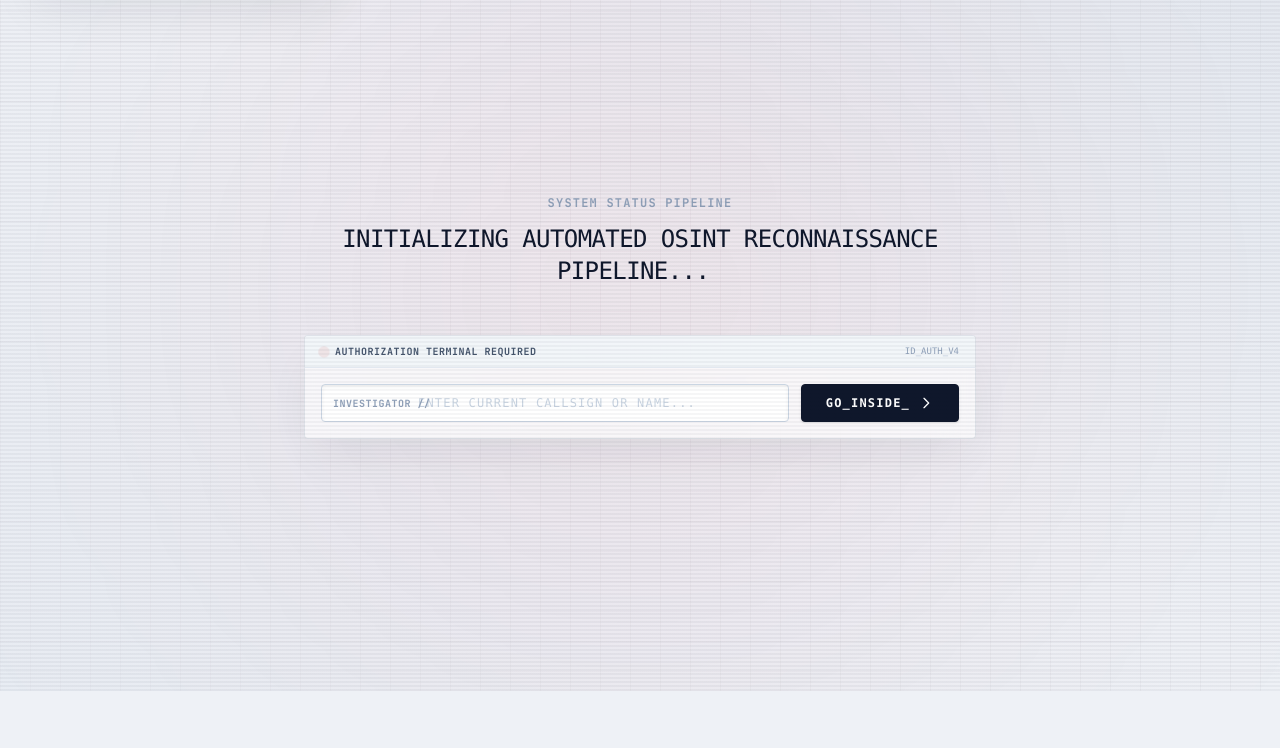
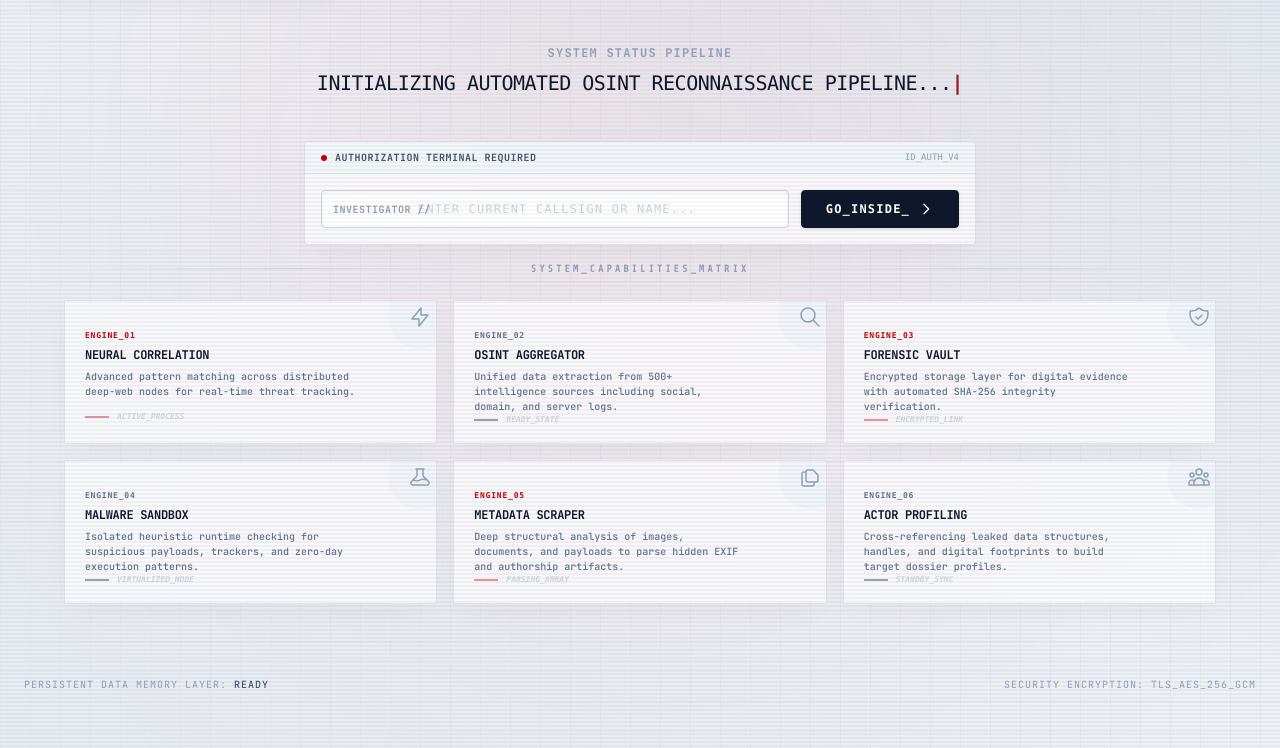
Before and after one commit to Cyber-SaniyaX/blackops, a plain HTML site: page index.html in a window 1280 px wide. Shown: the part 109-857 px from the top of the page. Before the commit the page ends 800 px from the top, so only its background shows below. Drawn offline with nearby package versions, Linux system fonts and the light colour scheme.

Commit message:
Update index.html

```diff
--- a/index.html
+++ b/index.html
@@ -12,19 +12,19 @@
     <style>
         body {
             font-family: 'JetBrains Mono', monospace;
-            background: #eef1f6; /* Premium Soft Platinum Gray Background */
+            background: #eef1f6;
         }
         .tech-font {
             font-family: 'Share Tech Mono', sans-serif;
         }
-        /* Tactical Matte Grid Overlay (Dark gray lines on lighter background) */
+        /* Tactical Matte Grid Overlay */
         .tactical-grid {
             background-size: 30px 30px;
             background-image:
                 linear-gradient(to right, rgba(15, 23, 42, 0.03) 1px, transparent 1px),
                 linear-gradient(to bottom, rgba(15, 23, 42, 0.03) 1px, transparent 1px);
         }
-        /* Scanline Effect adapted for lighter premium theme */
+        /* Light Scanline Effect */
         .scanline::after {
             content: " ";
             display: block;
@@ -35,19 +35,18 @@
             background-size: 100% 4px;
             pointer-events: none;
         }
-        /* Ultra Premium Structural Glassmorphism (Light Platinum Style) */
+        /* Ultra Premium Light Structural Panels */
         .platinum-panel {
             background: rgba(255, 255, 255, 0.65);
             backdrop-filter: blur(16px);
             -webkit-backdrop-filter: blur(16px);
             border: 1px solid rgba(148, 163, 184, 0.25);
-            box-shadow: 0 20px 50px -12px rgba(15, 23, 42, 0.08);
+            box-shadow: 0 10px 30px -10px rgba(15, 23, 42, 0.05);
         }
         .crimson-glow-input:focus-within {
             box-shadow: 0 0 20px rgba(139, 0, 0, 0.12);
             border-color: #8b0000;
         }
-        /* Custom Blinking Cursor */
         .cursor-blink::after {
             content: '|';
             animation: blink 1s infinite;
@@ -58,17 +57,25 @@
             0%, 100% { opacity: 1; }
             50% { opacity: 0; }
         }
+        /* Custom layout scroll management */
+        #app-root {
+            overflow-y: auto;
+            scrollbar-width: none;
+        }
+        #app-root::-webkit-scrollbar {
+            display: none;
+        }
     </style>
 </head>
-<body class="h-screen w-screen overflow-hidden text-slate-800 antialiased relative select-none scanline">
+<body class="min-h-screen w-screen text-slate-800 antialiased relative select-none scanline">
 
     <div class="absolute inset-0 tactical-grid pointer-events-none z-0"></div>
     <div class="absolute inset-0 bg-gradient-to-tr from-slate-200/50 via-transparent to-slate-300/30 pointer-events-none z-0"></div>
-    <div class="absolute top-1/2 left-1/2 -translate-x-1/2 -translate-y-1/2 w-[800px] h-[800px] bg-red-600/5 rounded-full blur-[180px] pointer-events-none"></div>
+    <div class="absolute top-1/3 left-1/2 -translate-x-1/2 -translate-y-1/2 w-[800px] h-[800px] bg-red-600/5 rounded-full blur-[180px] pointer-events-none"></div>
 
-    <div id="app-root" class="w-full h-full flex flex-col justify-between relative z-10 p-6">
+    <div id="app-root" class="w-full min-h-screen flex flex-col justify-between relative z-10 p-6 space-y-8">
 
-        <header class="w-full flex justify-between items-start pointer-events-none">
+        <header class="w-full flex justify-between items-start pointer-events-none shrink-0">
             <div class="flex items-center space-x-4 p-4 rounded-lg platinum-panel">
                 <div class="relative flex items-center justify-center w-12 h-12 bg-slate-100 border border-slate-300 rounded-md overflow-hidden shadow-inner">
                     <div class="absolute w-full h-[1px] bg-slate-300"></div>
@@ -92,11 +99,11 @@
             </div>
         </header>
 
-        <div id="gateway-stage" class="w-full max-w-4xl mx-auto flex flex-col items-center justify-center my-auto space-y-12 transition-all duration-1000 ease-in-out">
+        <div id="gateway-stage" class="w-full max-w-4xl mx-auto flex flex-col items-center justify-center space-y-6 my-auto pt-4 transition-all duration-1000 ease-in-out">
 
-            <div class="w-full text-center space-y-3 min-h-[64px]">
+            <div class="w-full text-center space-y-2 min-h-[48px]">
                 <div class="text-xs uppercase tracking-widest text-slate-400 font-bold">System Status Pipeline</div>
-                <h2 id="typing-engine" class="text-xl md:text-2xl font-normal text-slate-900 font-mono tracking-tight max-w-3xl mx-auto h-16 cursor-blink"></h2>
+                <h2 id="typing-engine" class="text-lg md:text-xl font-normal text-slate-900 font-mono tracking-tight max-w-3xl mx-auto h-12 cursor-blink"></h2>
             </div>
 
             <div class="w-full max-w-2xl platinum-panel rounded shadow-xl overflow-hidden relative crimson-glow-input border border-slate-300 transition-all duration-500">
@@ -134,109 +141,126 @@
                     </button>
                 </form>
             </div>
+        </div>
 
-        </div>
-        <div id="features-matrix" class="w-full max-w-6xl mx-auto mt-20 mb-10 transition-all duration-1000">
-            <div class="flex flex-col space-y-8">
+        <div id="features-matrix" class="w-full max-w-6xl mx-auto pt-4 pb-6 transition-all duration-1000">
+            <div class="flex flex-col space-y-6">
+
                 <div class="flex items-center space-x-4 px-2">
                     <div class="h-[1px] flex-1 bg-gradient-to-r from-transparent via-slate-300 to-transparent"></div>
-                    <h3 class="text-[11px] font-bold tracking-[0.3em] text-slate-400 uppercase tech-font">System_Capabilities_Matrix</h3>
+                    <h3 class="text-[10px] font-bold tracking-[0.3em] text-slate-400 uppercase tech-font">System_Capabilities_Matrix</h3>
                     <div class="h-[1px] flex-1 bg-gradient-to-r from-transparent via-slate-300 to-transparent"></div>
                 </div>
 
-                <div class="grid grid-cols-1 md:grid-cols-3 gap-6">
+                <div class="grid grid-cols-1 md:grid-cols-2 lg:grid-cols-3 gap-4">
 
-                    <div class="platinum-panel group hover:border-red-700/30 transition-all duration-500 p-6 relative overflow-hidden flex flex-col justify-between h-48 cursor-default">
-                        <div class="absolute -right-4 -top-4 w-20 h-20 bg-slate-100 rounded-full group-hover:bg-red-50 transition-colors duration-500 flex items-center justify-center">
-                            <svg class="w-8 h-8 text-slate-300 group-hover:text-red-700 transition-colors" fill="none" stroke="currentColor" viewBox="0 0 24 24">
-                                <path stroke-linecap="round" stroke-linejoin="round" stroke-width="1" d="M13 10V3L4 14h7v7l9-11h-7z"></path>
+                    <div class="platinum-panel group hover:border-red-700/30 transition-all duration-300 p-5 relative overflow-hidden flex flex-col justify-between h-36 cursor-default">
+                        <div class="absolute -right-4 -top-4 w-16 h-16 bg-slate-100 rounded-full group-hover:bg-red-50 transition-colors duration-300 flex items-center justify-center">
+                            <svg class="w-6 h-6 text-slate-400 group-hover:text-red-700 transition-colors" fill="none" stroke="currentColor" viewBox="0 0 24 24">
+                                <path stroke-linecap="round" stroke-linejoin="round" stroke-width="1.5" d="M13 10V3L4 14h7v7l9-11h-7z"></path>
                             </svg>
                         </div>
-                        <div class="relative z-10">
-                            <span class="text-[9px] font-bold text-red-700 font-mono tracking-widest uppercase">Engine_01</span>
-                            <h4 class="text-sm font-bold text-slate-900 mt-1 uppercase tracking-tight">Neural Correlation</h4>
-                            <p class="text-[10px] text-slate-500 mt-2 leading-relaxed font-medium">Advanced pattern matching across distributed deep-web nodes for real-time threat actor tracking.</p>
+                        <div class="relative z-10 max-w-[82%]">
+                            <span class="text-[8px] font-bold text-red-700 font-mono tracking-widest uppercase">Engine_01</span>
+                            <h4 class="text-xs font-bold text-slate-900 mt-0.5 uppercase tracking-tight">Neural Correlation</h4>
+                            <p class="text-[10px] text-slate-500 mt-1.5 leading-normal font-medium">Advanced pattern matching across distributed deep-web nodes for real-time threat tracking.</p>
                         </div>
-                        <div class="flex items-center space-x-2 opacity-50 group-hover:opacity-100 transition-opacity">
-                            <div class="h-1 w-8 bg-red-700"></div>
-                            <span class="text-[9px] font-bold text-slate-400 font-mono italic">ACTIVE_PROCESS</span>
+                        <div class="flex items-center space-x-2 opacity-40 group-hover:opacity-100 transition-opacity">
+                            <div class="h-0.5 w-6 bg-red-700"></div>
+                            <span class="text-[8px] font-bold text-slate-400 font-mono italic">ACTIVE_PROCESS</span>
                         </div>
                     </div>
 
-                    <div class="platinum-panel group hover:border-slate-900 transition-all duration-500 p-6 relative overflow-hidden flex flex-col justify-between h-48 cursor-default">
-                        <div class="absolute -right-4 -top-4 w-20 h-20 bg-slate-100 rounded-full group-hover:bg-slate-200 transition-colors duration-500 flex items-center justify-center">
-                            <svg class="w-8 h-8 text-slate-300 group-hover:text-slate-900 transition-colors" fill="none" stroke="currentColor" viewBox="0 0 24 24">
-                                <path stroke-linecap="round" stroke-linejoin="round" stroke-width="1" d="M21 21l-6-6m2-5a7 7 0 11-14 0 7 7 0 0114 0z"></path>
+                    <div class="platinum-panel group hover:border-slate-900/30 transition-all duration-300 p-5 relative overflow-hidden flex flex-col justify-between h-36 cursor-default">
+                        <div class="absolute -right-4 -top-4 w-16 h-16 bg-slate-100 rounded-full group-hover:bg-slate-200 transition-colors duration-300 flex items-center justify-center">
+                            <svg class="w-6 h-6 text-slate-400 group-hover:text-slate-900 transition-colors" fill="none" stroke="currentColor" viewBox="0 0 24 24">
+                                <path stroke-linecap="round" stroke-linejoin="round" stroke-width="1.5" d="M21 21l-6-6m2-5a7 7 0 11-14 0 7 7 0 0114 0z"></path>
                             </svg>
                         </div>
-                        <div class="relative z-10">
-                            <span class="text-[9px] font-bold text-slate-500 font-mono tracking-widest uppercase">Engine_02</span>
-                            <h4 class="text-sm font-bold text-slate-900 mt-1 uppercase tracking-tight">OSINT Aggregator</h4>
-                            <p class="text-[10px] text-slate-500 mt-2 leading-relaxed font-medium">Unified data extraction from 500+ intelligence sources including social, domain, and server metadata.</p>
+                        <div class="relative z-10 max-w-[82%]">
+                            <span class="text-[8px] font-bold text-slate-500 font-mono tracking-widest uppercase">Engine_02</span>
+                            <h4 class="text-xs font-bold text-slate-900 mt-0.5 uppercase tracking-tight">OSINT Aggregator</h4>
+                            <p class="text-[10px] text-slate-500 mt-1.5 leading-normal font-medium">Unified data extraction from 500+ intelligence sources including social, domain, and server logs.</p>
                         </div>
-                        <div class="flex items-center space-x-2 opacity-50 group-hover:opacity-100 transition-opacity">
-                            <div class="h-1 w-8 bg-slate-900"></div>
-                            <span class="text-[9px] font-bold text-slate-400 font-mono italic">READY_STATE</span>
+                        <div class="flex items-center space-x-2 opacity-40 group-hover:opacity-100 transition-opacity">
+                            <div class="h-0.5 w-6 bg-slate-900"></div>
+                            <span class="text-[8px] font-bold text-slate-400 font-mono italic">READY_STATE</span>
                         </div>
                     </div>
 
-                    <div class="platinum-panel group hover:border-red-700/30 transition-all duration-500 p-6 relative overflow-hidden flex flex-col justify-between h-48 cursor-default">
-                        <div class="absolute -right-4 -top-4 w-20 h-20 bg-slate-100 rounded-full group-hover:bg-red-50 transition-colors duration-500 flex items-center justify-center">
-                            <svg class="w-8 h-8 text-slate-300 group-hover:text-red-700 transition-colors" fill="none" stroke="currentColor" viewBox="0 0 24 24">
-                                <path stroke-linecap="round" stroke-linejoin="round" stroke-width="1" d="M9 12l2 2 4-4m5.618-4.016A11.955 11.955 0 0112 2.944a11.955 11.955 0 01-8.618 3.04A12.02 12.02 0 003 9c0 5.591 3.824 10.29 9 11.622 5.176-1.332 9-6.03 9-11.622 0-1.042-.133-2.052-.382-3.016z"></path>
+                    <div class="platinum-panel group hover:border-red-700/30 transition-all duration-300 p-5 relative overflow-hidden flex flex-col justify-between h-36 cursor-default">
+                        <div class="absolute -right-4 -top-4 w-16 h-16 bg-slate-100 rounded-full group-hover:bg-red-50 transition-colors duration-300 flex items-center justify-center">
+                            <svg class="w-6 h-6 text-slate-400 group-hover:text-red-700 transition-colors" fill="none" stroke="currentColor" viewBox="0 0 24 24">
+                                <path stroke-linecap="round" stroke-linejoin="round" stroke-width="1.5" d="M9 12l2 2 4-4m5.618-4.016A11.955 11.955 0 0112 2.944a11.955 11.955 0 01-8.618 3.04A12.02 12.02 0 003 9c0 5.591 3.824 10.29 9 11.622 5.176-1.332 9-6.03 9-11.622 0-1.042-.133-2.052-.382-3.016z"></path>
                             </svg>
                         </div>
-                        <div class="relative z-10">
-                            <span class="text-[9px] font-bold text-red-700 font-mono tracking-widest uppercase">Engine_03</span>
-                            <h4 class="text-sm font-bold text-slate-900 mt-1 uppercase tracking-tight">Forensic Vault</h4>
-                            <p class="text-[10px] text-slate-500 mt-2 leading-relaxed font-medium">Encrypted storage layer for digital evidence with automated SHA-256 integrity verification.</p>
+                        <div class="relative z-10 max-w-[82%]">
+                            <span class="text-[8px] font-bold text-red-700 font-mono tracking-widest uppercase">Engine_03</span>
+                            <h4 class="text-xs font-bold text-slate-900 mt-0.5 uppercase tracking-tight">Forensic Vault</h4>
+                            <p class="text-[10px] text-slate-500 mt-1.5 leading-normal font-medium">Encrypted storage layer for digital evidence with automated SHA-256 integrity verification.</p>
                         </div>
-                        <div class="flex items-center space-x-2 opacity-50 group-hover:opacity-100 transition-opacity">
-                            <div class="h-1 w-8 bg-red-700"></div>
-                            <span class="text-[9px] font-bold text-slate-400 font-mono italic">ENCRYPTED_LINK</span>
+                        <div class="flex items-center space-x-2 opacity-40 group-hover:opacity-100 transition-opacity">
+                            <div class="h-0.5 w-6 bg-red-700"></div>
+                            <span class="text-[8px] font-bold text-slate-400 font-mono italic">ENCRYPTED_LINK</span>
                         </div>
                     </div>
+
+                    <div class="platinum-panel group hover:border-slate-900/30 transition-all duration-300 p-5 relative overflow-hidden flex flex-col justify-between h-36 cursor-default">
+                        <div class="absolute -right-4 -top-4 w-16 h-16 bg-slate-100 rounded-full group-hover:bg-slate-200 transition-colors duration-300 flex items-center justify-center">
+                            <svg class="w-6 h-6 text-slate-400 group-hover:text-slate-900 transition-colors" fill="none" stroke="currentColor" viewBox="0 0 24 24">
+                                <path stroke-linecap="round" stroke-linejoin="round" stroke-width="1.5" d="M19.428 15.428a2 2 0 00-1.022-.547l-2.387-.477a6 6 0 00-3.86.517l-.318.158a6 6 0 01-3.86.517L6.05 15.21a2 2 0 00-1.806.547M8 4h8l-1 1v5.172a2 2 0 00.586 1.414l5 5c1.26 1.26.367 3.414-1.415 3.414H4.828c-1.782 0-2.674-2.154-1.414-3.414l5-5A2 2 0 009 10.172V5L8 4z"></path>
+                            </svg>
+                        </div>
+                        <div class="relative z-10 max-w-[82%]">
+                            <span class="text-[8px] font-bold text-slate-500 font-mono tracking-widest uppercase">Engine_04</span>
+                            <h4 class="text-xs font-bold text-slate-900 mt-0.5 uppercase tracking-tight">Malware Sandbox</h4>
+                            <p class="text-[10px] text-slate-500 mt-1.5 leading-normal font-medium">Isolated heuristic runtime checking for suspicious payloads, trackers, and zero-day execution patterns.</p>
+                        </div>
+                        <div class="flex items-center space-x-2 opacity-40 group-hover:opacity-100 transition-opacity">
+                            <div class="h-0.5 w-6 bg-slate-900"></div>
+                            <span class="text-[8px] font-bold text-slate-400 font-mono italic">VIRTUALIZED_NODE</span>
+                        </div>
+                    </div>
+
+                    <div class="platinum-panel group hover:border-red-700/30 transition-all duration-300 p-5 relative overflow-hidden flex flex-col justify-between h-36 cursor-default">
+                        <div class="absolute -right-4 -top-4 w-16 h-16 bg-slate-100 rounded-full group-hover:bg-red-50 transition-colors duration-300 flex items-center justify-center">
+                            <svg class="w-6 h-6 text-slate-400 group-hover:text-red-700 transition-colors" fill="none" stroke="currentColor" viewBox="0 0 24 24">
+                                <path stroke-linecap="round" stroke-linejoin="round" stroke-width="1.5" d="M8 7v8a2 2 0 002 2h6M8 7a2 2 0 012-2h4.586a1 1 0 01.707.293l4.414 4.414a1 1 0 01.293.707V15a2 2 0 01-2 2h-2M8 7H6a2 2 0 00-2 2v10a2 2 0 002 2h8a2 2 0 002-2v-2"></path>
+                            </svg>
+                        </div>
+                        <div class="relative z-10 max-w-[82%]">
+                            <span class="text-[8px] font-bold text-red-700 font-mono tracking-widest uppercase">Engine_05</span>
+                            <h4 class="text-xs font-bold text-slate-900 mt-0.5 uppercase tracking-tight">Metadata Scraper</h4>
+                            <p class="text-[10px] text-slate-500 mt-1.5 leading-normal font-medium">Deep structural analysis of images, documents, and payloads to parse hidden EXIF and authorship artifacts.</p>
+                        </div>
+                        <div class="flex items-center space-x-2 opacity-40 group-hover:opacity-100 transition-opacity">
+                            <div class="h-0.5 w-6 bg-red-700"></div>
+                            <span class="text-[8px] font-bold text-slate-400 font-mono italic">PARSING_ARRAY</span>
+                        </div>
+                    </div>
+
+                    <div class="platinum-panel group hover:border-slate-900/30 transition-all duration-300 p-5 relative overflow-hidden flex flex-col justify-between h-36 cursor-default">
+                        <div class="absolute -right-4 -top-4 w-16 h-16 bg-slate-100 rounded-full group-hover:bg-slate-200 transition-colors duration-300 flex items-center justify-center">
+                            <svg class="w-6 h-6 text-slate-400 group-hover:text-slate-900 transition-colors" fill="none" stroke="currentColor" viewBox="0 0 24 24">
+                                <path stroke-linecap="round" stroke-linejoin="round" stroke-width="1.5" d="M17 20h5v-2a3 3 0 00-5.356-1.857M17 20H7m10 0v-2c0-.656-.126-1.283-.356-1.857M7 20H2v-2a3 3 0 015.356-1.857M7 20v-2c0-.656.126-1.283.356-1.857m0 0a5.002 5.002 0 019.288 0M15 7a3 3 0 11-6 0 3 3 0 016 0zm6 3a2 2 0 11-4 0 2 2 0 014 0zM7 10a2 2 0 11-4 0 2 2 0 014 0z"></path>
+                            </svg>
+                        </div>
+                        <div class="relative z-10 max-w-[82%]">
+                            <span class="text-[8px] font-bold text-slate-500 font-mono tracking-widest uppercase">Engine_06</span>
+                            <h4 class="text-xs font-bold text-slate-900 mt-0.5 uppercase tracking-tight">Actor Profiling</h4>
+                            <p class="text-[10px] text-slate-500 mt-1.5 leading-normal font-medium">Cross-referencing leaked data structures, handles, and digital footprints to build target dossier profiles.</p>
+                        </div>
+                        <div class="flex items-center space-x-2 opacity-40 group-hover:opacity-100 transition-opacity">
+                            <div class="h-0.5 w-6 bg-slate-900"></div>
+                            <span class="text-[8px] font-bold text-slate-400 font-mono italic">STANDBY_SYNC</span>
+                        </div>
+                    </div>
+
                 </div>
             </div>
         </div>
 
-<style>
-    #app-root {
-        overflow-y: auto; /* Allow smooth scroll for bottom features */
-        scrollbar-width: none; /* Hide scrollbar for clean look */
-    }
-    #app-root::-webkit-scrollbar {
-        display: none;
-    }
-    #gateway-stage {
-        min-height: 80vh; /* Adjust height to fit screen */
-    }
-    /* Scroll Reveal Animation */
-    .reveal {
-        opacity: 0;
-        transform: translateY(30px);
-        transition: all 0.8s ease-out;
-    }
-    .reveal.active {
-        opacity: 1;
-        transform: translateY(0);
-    }
-</style>
-
-<script>
-    window.addEventListener('scroll', () => {
-        const reveals = document.querySelectorAll('.platinum-panel');
-        reveals.forEach(el => {
-            const windowHeight = window.innerHeight;
-            const revealTop = el.getBoundingClientRect().top;
-            if (revealTop < windowHeight - 100) {
-                el.classList.add('active');
-            }
-        });
-    });
-</script>
-
-        <footer class="w-full flex justify-between items-center border-t border-slate-200 pt-4 text-[10px] text-slate-400 uppercase tracking-widest">
+        <footer class="w-full flex justify-between items-center border-t border-slate-200 pt-4 text-[10px] text-slate-400 uppercase tracking-widest shrink-0">
             <div>PERSISTENT DATA MEMORY LAYER: <span class="text-slate-600 font-medium">READY</span></div>
             <div>SECURITY ENCRYPTION: TLS_AES_256_GCM</div>
         </footer>
@@ -245,7 +269,6 @@
             </div>
 
     </div>
-
 
     <script>
         // 1. SYSTEM REAL-TIME CLOCK ENGINE
@@ -283,17 +306,16 @@
 
             let computedDelay = typingSpeed;
             if (!isDeleting && charIndex === currentPhrase.length) {
-                computedDelay = 3000; // Hold full sentence
+                computedDelay = 3000;
                 isDeleting = true;
             } else if (isDeleting && charIndex === 0) {
                 isDeleting = false;
                 phraseIndex = (phraseIndex + 1) % intelPhrases.length;
-                computedDelay = 500; // Wait before next sentence
+                computedDelay = 500;
             }
 
             setTimeout(streamTypeEffect, computedDelay);
         }
-        // Start typing line stream
         setTimeout(streamTypeEffect, 800);
 
         // 3. PERSISTENT ENTRY VERIFICATION & TRANSACTION STREAM
@@ -302,22 +324,23 @@
             const investigator = document.getElementById('investigator-name').value.trim().toUpperCase();
             if (!investigator) return;
 
-            // Database Session Object Schema Mapping
             const sessionPayload = {
                 operator: investigator,
                 timestamp: new Date().toISOString(),
                 token: btoa(investigator + Date.now()).substring(0, 16)
             };
 
-            // Storing to Database Memory Layer (localStorage proxy)
             localStorage.setItem('BOI_SESSION_SECURE_TOKEN', JSON.stringify(sessionPayload));
 
-            // Trigger Visual Transition Matrix
             const gateway = document.getElementById('gateway-stage');
+            const features = document.getElementById('features-matrix');
+
             gateway.classList.add('opacity-0', 'scale-[0.97]');
+            features.classList.add('opacity-0', 'translate-y-8');
 
             setTimeout(() => {
                 gateway.classList.add('hidden');
+                features.classList.add('hidden');
                 console.log(`Database transaction committed for: ${investigator}`);
                 alert(`ACCESS GRANTED // OPERATOR SYSTEM INITIALIZED: ${investigator}\nReady for Module 2 Insertion.`);
             }, 1000);
```
